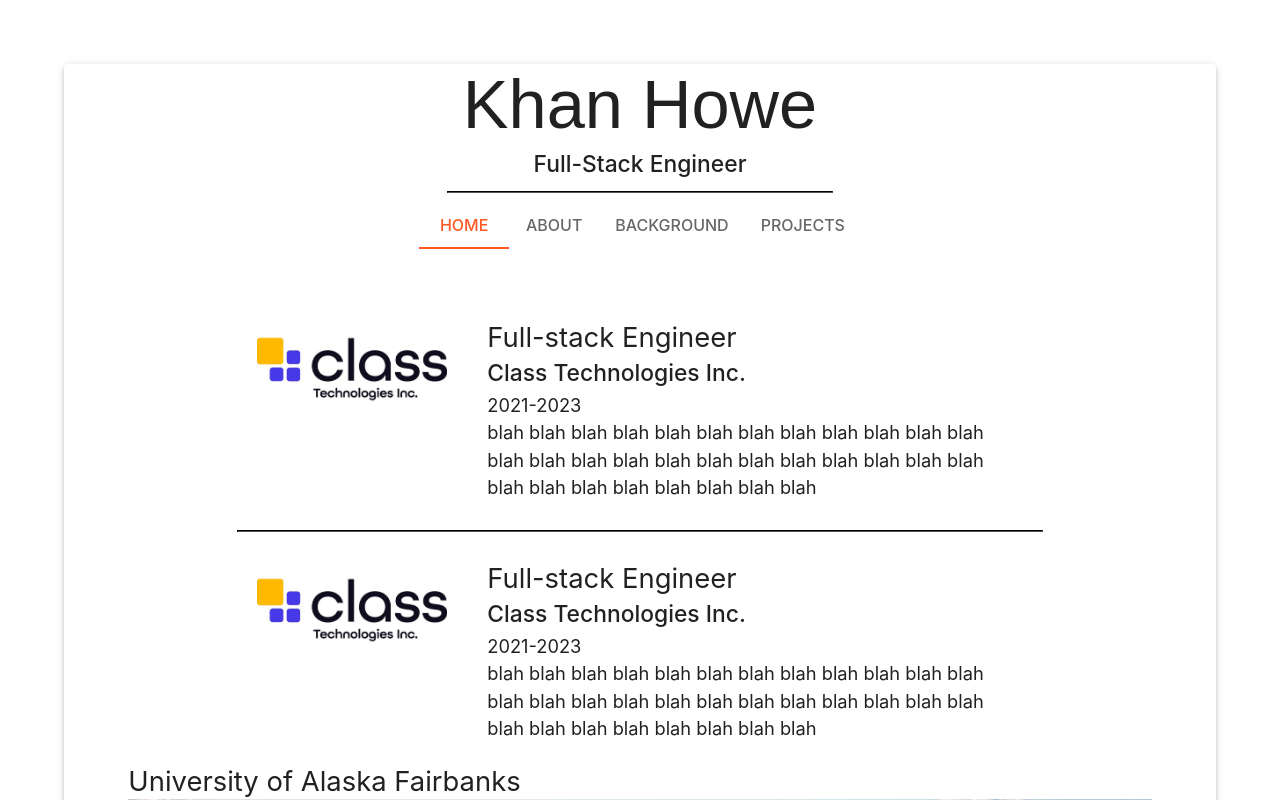
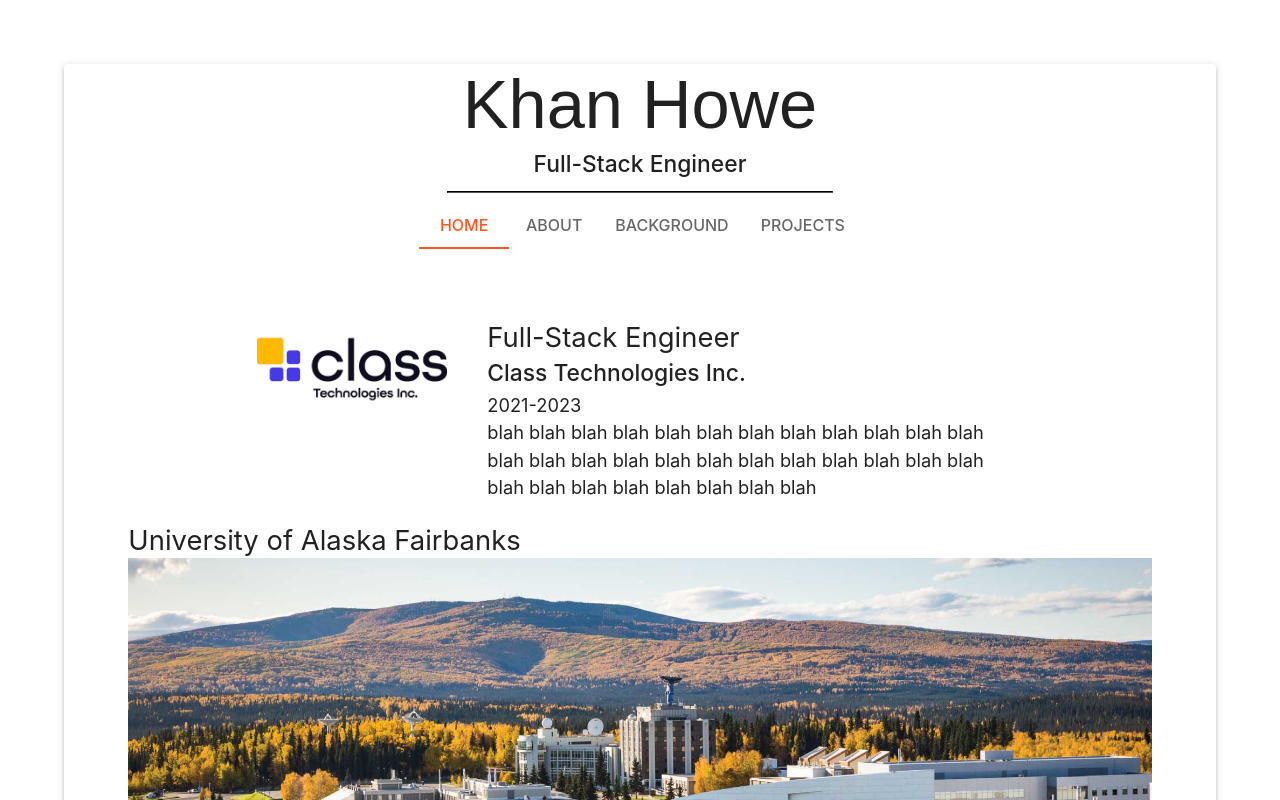
Before and after one commit to khanhowe/khan-dev, a React (Create React App) app: page /background in a window 1280 px wide. Shown: the top 800 px of the page. Built offline with nearby package versions, Linux system fonts and the light colour scheme.

Commit message:
Make experience sections more modular for quicker experience adding

```diff
--- a/src/pages/Experience.tsx
+++ b/src/pages/Experience.tsx
@@ -1,17 +1,39 @@
 import { Typography } from "@mui/material";
 import '../styles/Experience.css';
 
-const ExperienceSection: React.FC = () => {
+interface ExperienceItem {
+    title: string;
+    company: string;
+    dateRange: string;
+    logoSource: string;
+    description: string[];
+}
+
+const experienceList: ExperienceItem[] = [
+    {
+        title: 'Full-Stack Engineer',
+        company: 'Class Technologies Inc.',
+        dateRange: '2021-2023',
+        logoSource: '/class.jpg',
+        description: [
+            'blah blah blah blah blah blah blah blah blah blah blah blah blah blah blah blah blah blah blah blah blah blah blah blah blah blah blah blah blah blah blah blah',
+        ]
+    }
+];
+
+
+
+const ExperienceSection: React.FC<ExperienceItem> = ({ title, company, dateRange, logoSource, description }) => {
     return (
         <div className='experience-div'>
             <div>
-                <img src='/class.jpg' alt='class-logo' className='company-logo'/>
+                <img src={logoSource} alt='class-logo' className='company-logo'/>
             </div>
             <div className='experience-text-div'>
-                <Typography variant='h5'>Full-stack Engineer</Typography>
-                <Typography variant='h6'>Class Technologies Inc.</Typography>
-                <Typography>2021-2023</Typography>
-                <Typography>blah blah blah blah blah blah blah blah blah blah blah blah blah blah blah blah blah blah blah blah blah blah blah blah blah blah blah blah blah blah blah blah</Typography>
+                <Typography variant='h5'>{title}</Typography>
+                <Typography variant='h6'>{company}</Typography>
+                <Typography>{dateRange}</Typography>
+                {description.map((paragraph, index) => <Typography key={index}>{paragraph}</Typography>)}
             </div>
         </div>
     );
@@ -21,9 +43,14 @@ const Experience: React.FC = () => {
     console.log('test');
     return (
         <div className='card-list'>
-            <ExperienceSection/>
-            <hr/>
-            <ExperienceSection/>
+            {experienceList.map((item, index) => <ExperienceSection
+                key={index}
+                title={item.title}
+                company={item.company}
+                dateRange={item.dateRange}
+                logoSource={item.logoSource}
+                description={item.description}
+            />)}
         </div>
     );
 }
```
